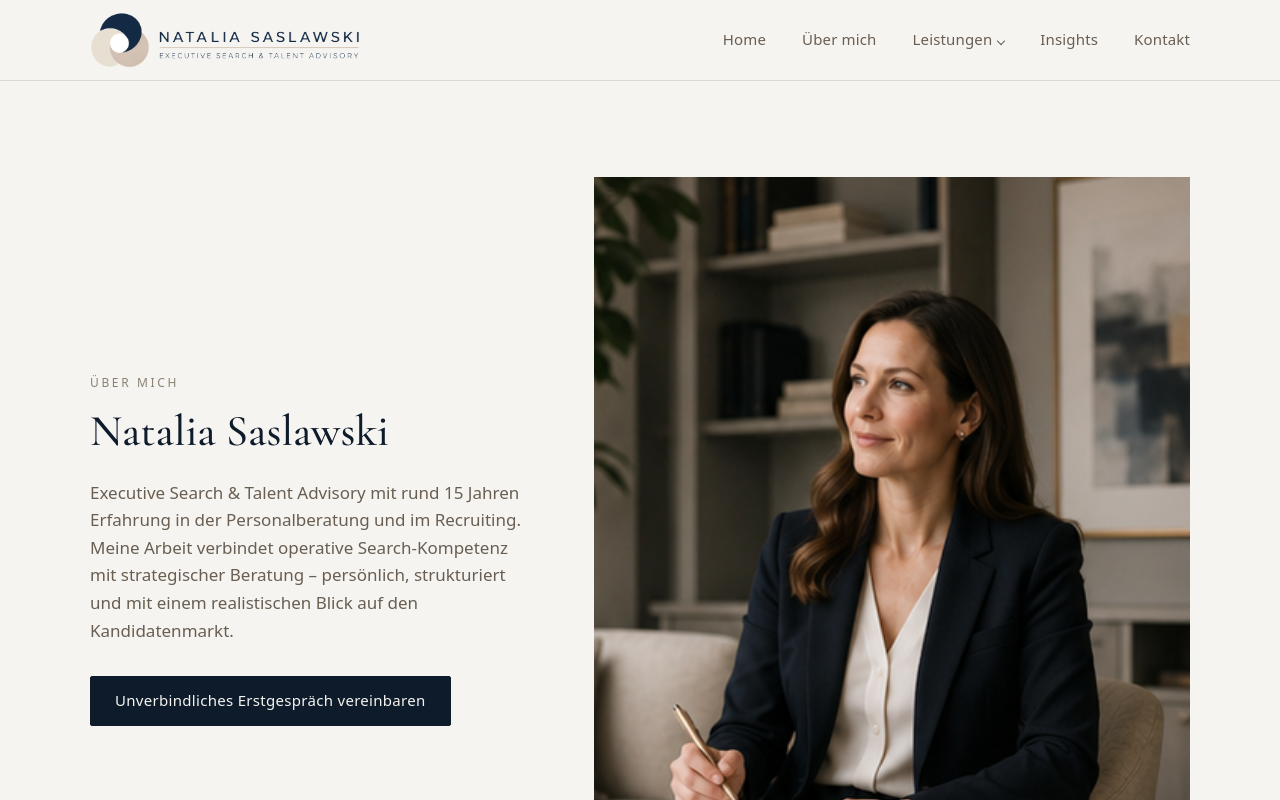
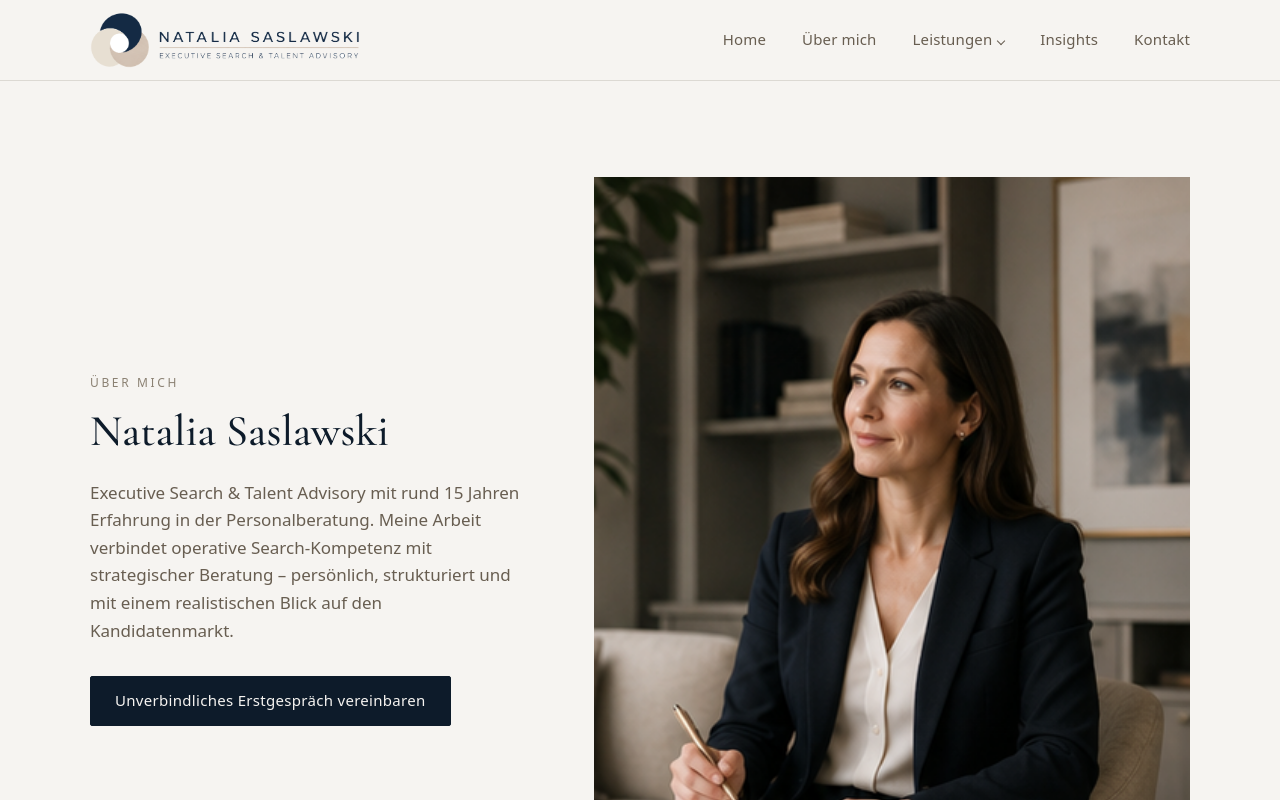
Before and after one commit to nataliasaslawski/Website, a Next.js app: page /ueber-mich in a window 1280 px wide. Shown: the top 800 px of the page. Built offline with nearby package versions, Linux system fonts and the light colour scheme.

Commit message:
Trim "und im Recruiting" from Über mich hero paragraph
Co-Authored-By: Claude Sonnet 5 <noreply@anthropic.com>

```diff
--- a/src/app/ueber-mich/page.tsx
+++ b/src/app/ueber-mich/page.tsx
@@ -52,7 +52,7 @@ export default function UeberMichPage() {
             </h1>
             <p className="mt-6 text-[17px] leading-relaxed text-text-secondary">
               Executive Search &amp; Talent Advisory mit rund 15 Jahren
-              Erfahrung in der Personalberatung und im Recruiting. Meine
+              Erfahrung in der Personalberatung. Meine
               Arbeit verbindet operative Search-Kompetenz mit strategischer
               Beratung – persönlich, strukturiert und mit einem realistischen
               Blick auf den Kandidatenmarkt.
```
